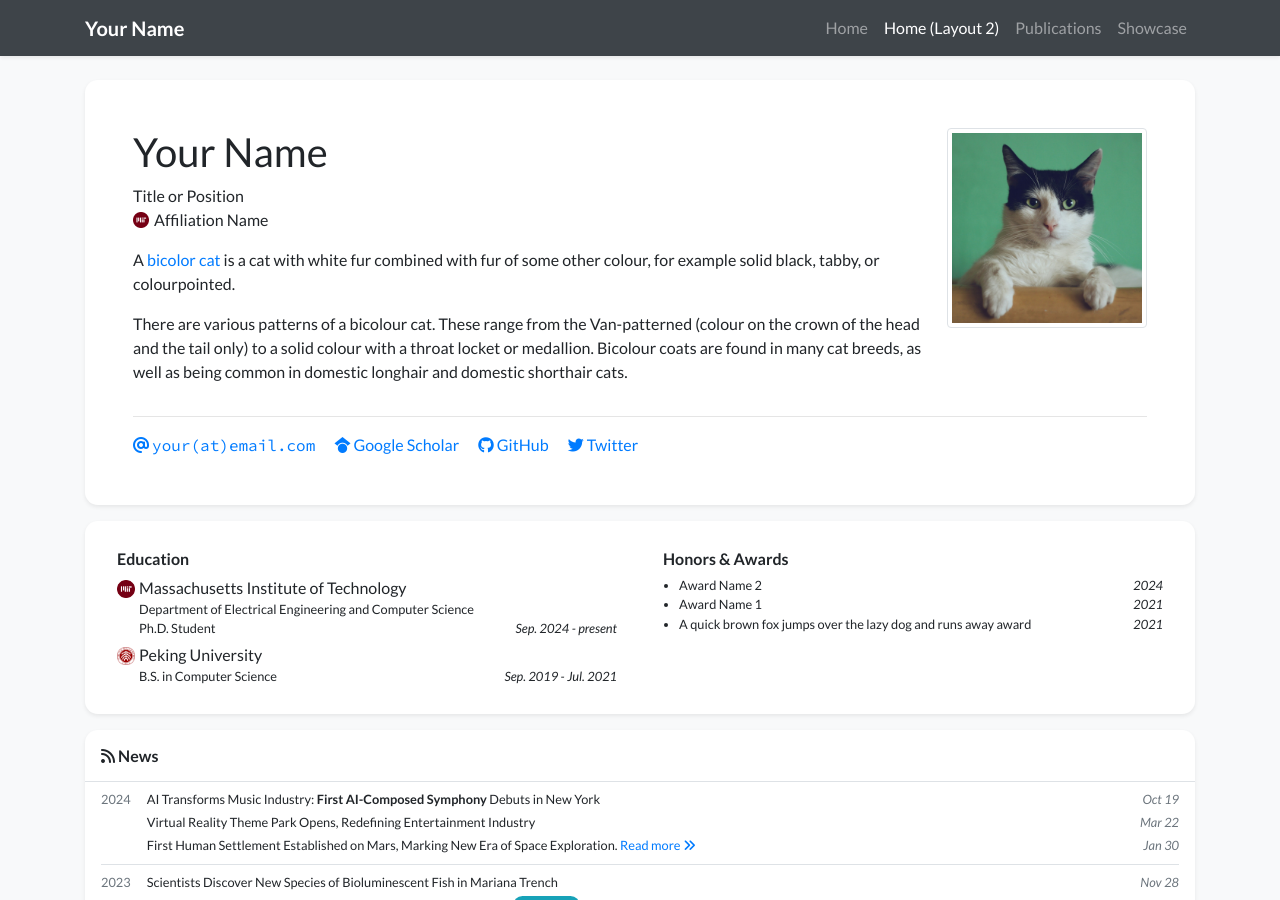
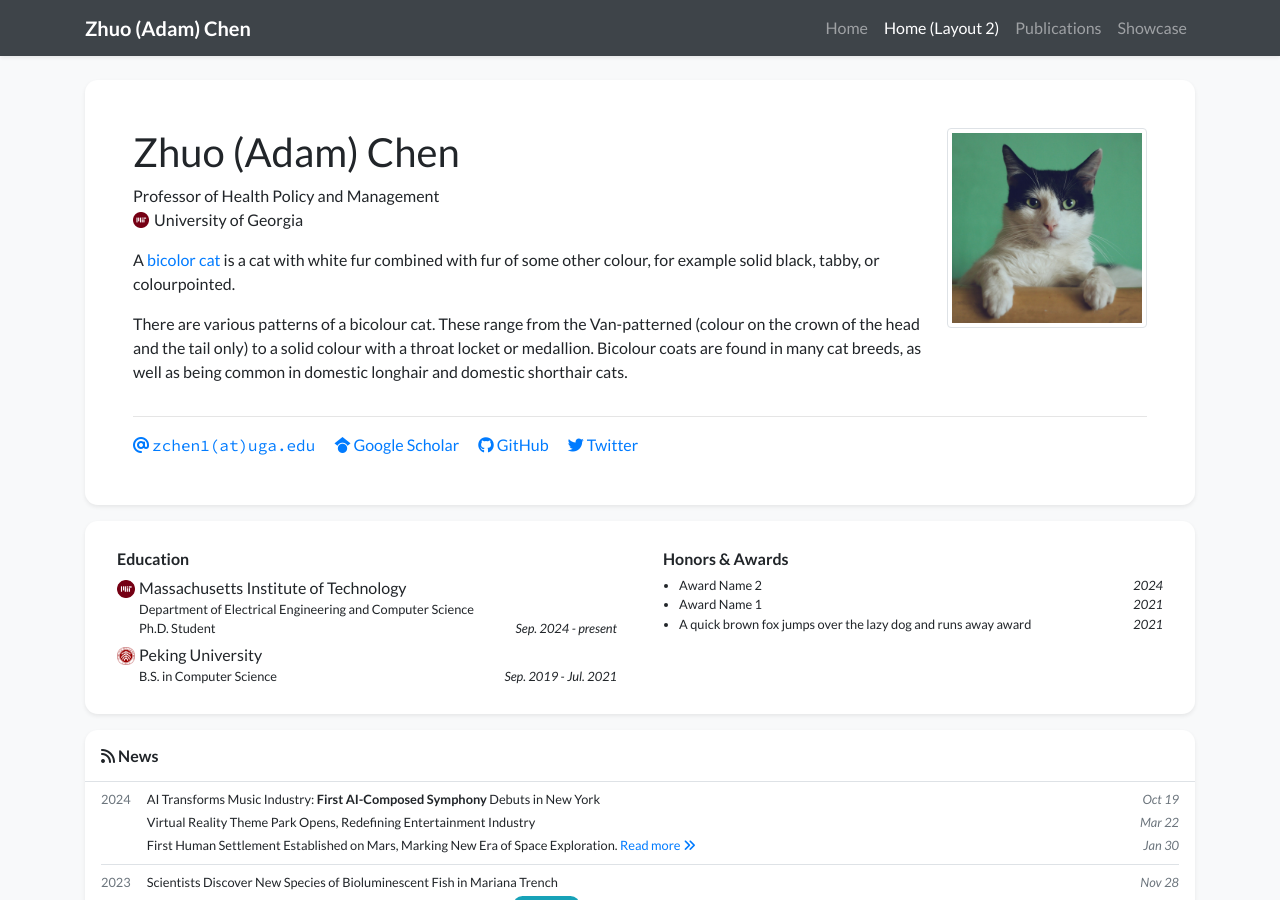
Before and after one commit to adamchen2025/adamchen2025.github.io, a Jekyll site: the page built from index.html, in a window 1280 px wide and 900 px high. Built offline with Jekyll 4.4.1, drawn with Linux system fonts in a browser that asks for light colours; nearby versions of some CDN libraries; a style sheet for code colours, icons or effects is not loaded.

Commit message:
Update profile information in profile.yml

```diff
--- a/_data/profile.yml
+++ b/_data/profile.yml
@@ -1,18 +1,18 @@
-primary_name: "Your Name"
+primary_name: "Zhuo (Adam) Chen"
 secondary_name: ""
-navbar_name: "Your Name"
+navbar_name: "Zhuo (Adam) Chen"
 
 positions:
-- name: Title or Position
-- name: Affiliation Name
+- name: Professor of Health Policy and Management
+- name: University of Georgia
   logo: /assets/images/badges/MIT_Social_circle.png  # Logo is optional
 
 
-email: "your@email.com"
+email: "zchen1@uga.edu"
 # cv_link: link-to-your-cv-file
-gscholar: xFmQpf4AAAAJ  # This is an example, replace it with your own Google Scholar ID
-github: your_github_id
-twitter: your_twitter_id  # Do not include the '@' symbol
+gscholar: ssD0rRwAAAAJ  # This is an example, replace it with your own Google Scholar ID
+github: adamchen2025
+twitter: Zhuo_Adam_Chen  # Do not include the '@' symbol
 # wechat_qrcode: /assets/images/etc/wechat.jpg
 # wechat_prompt: >-
 #   Please tell me your <strong>name</strong> and <strong>affiliation</strong> (current or past) when adding my wechat. Thanks!
```
